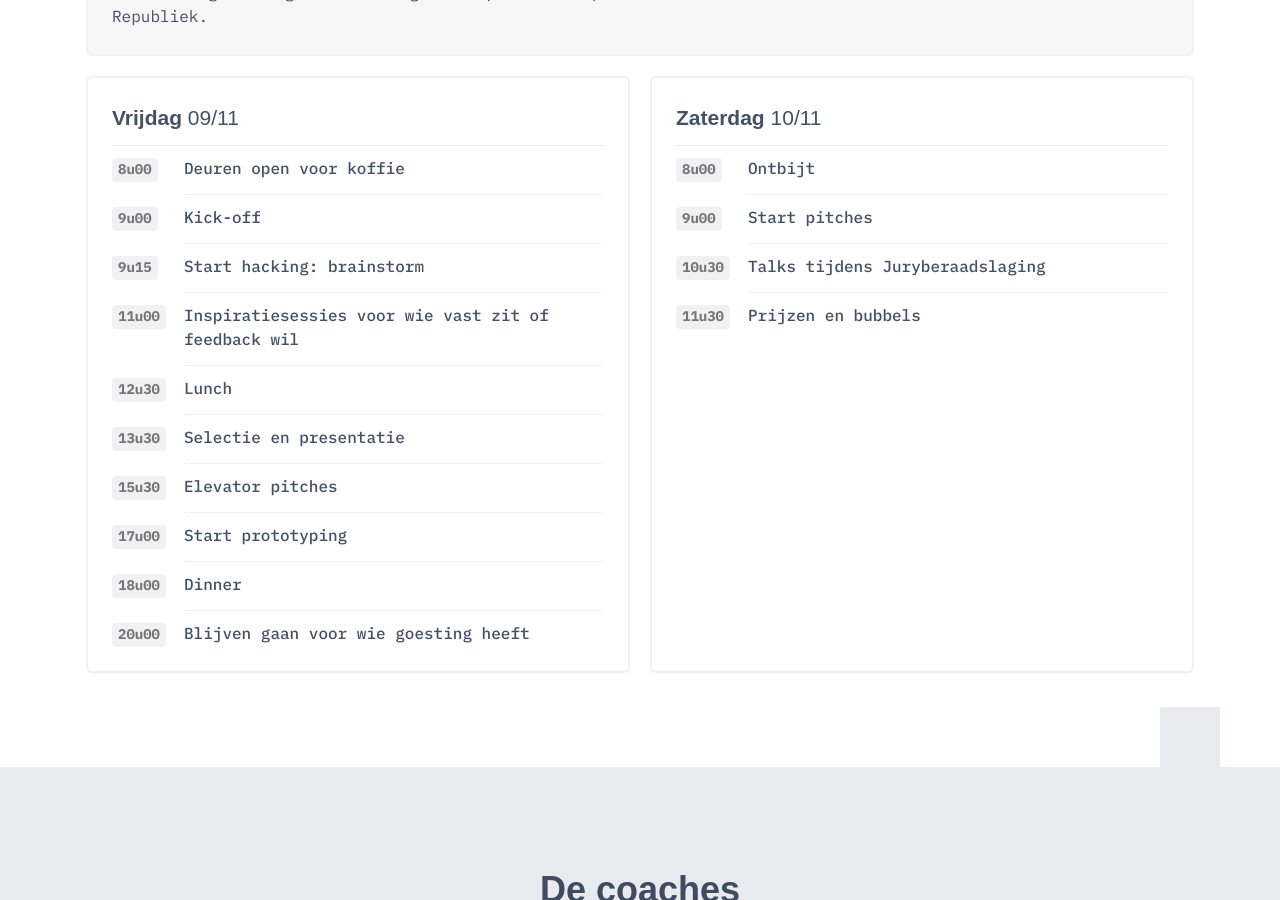
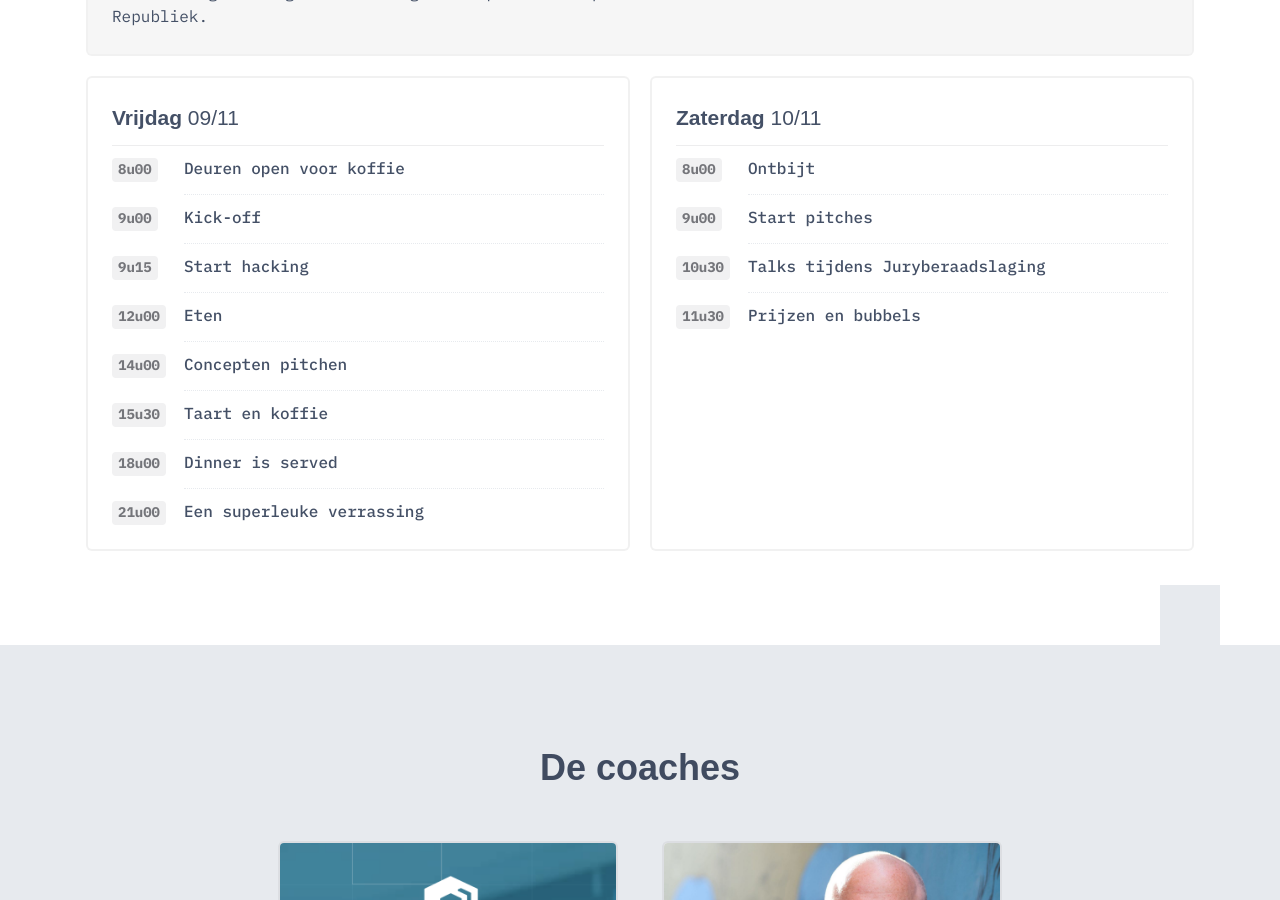
Before and after one commit to nerdlab-be/cityhacks-2018, a Jekyll site: the page built from _pages/index.markdown, in a window 1280 px wide and 900 px high, scrolled down 1989 px. Built offline with Jekyll 4.4.1, drawn with Linux system fonts in a browser that asks for light colours; some web fonts are replaced.

Commit message:
update programma

```diff
--- a/_pages/index.markdown
+++ b/_pages/index.markdown
@@ -40,21 +40,17 @@ program:
     - hour: "9u00"
       para: "Kick-off"
     - hour: "9u15"
-      para: "Start hacking: brainstorm"
-    - hour: "11u00"
-      para: "Inspiratiesessies voor wie vast zit of feedback wil"
-    - hour: "12u30"
-      para: "Lunch"
-    - hour: "13u30"
-      para: "Selectie en presentatie"
+      para: "Start hacking"
+    - hour: "12u00"
+      para: "Eten"
+    - hour: "14u00"
+      para: "Concepten pitchen"
     - hour: "15u30"
-      para: "Elevator pitches"
-    - hour: "17u00"
-      para: "Start prototyping"
+      para: "Taart en koffie"
     - hour: "18u00"
-      para: "Dinner"
-    - hour: "20u00"
-      para: "Blijven gaan voor wie goesting heeft"
+      para: "Dinner is served"
+    - hour: "21u00"
+      para: "Een superleuke verrassing"
   saturday: "Zaterdag"
   saturdayDate: "10/11"
   scheduleSaturday:
```
